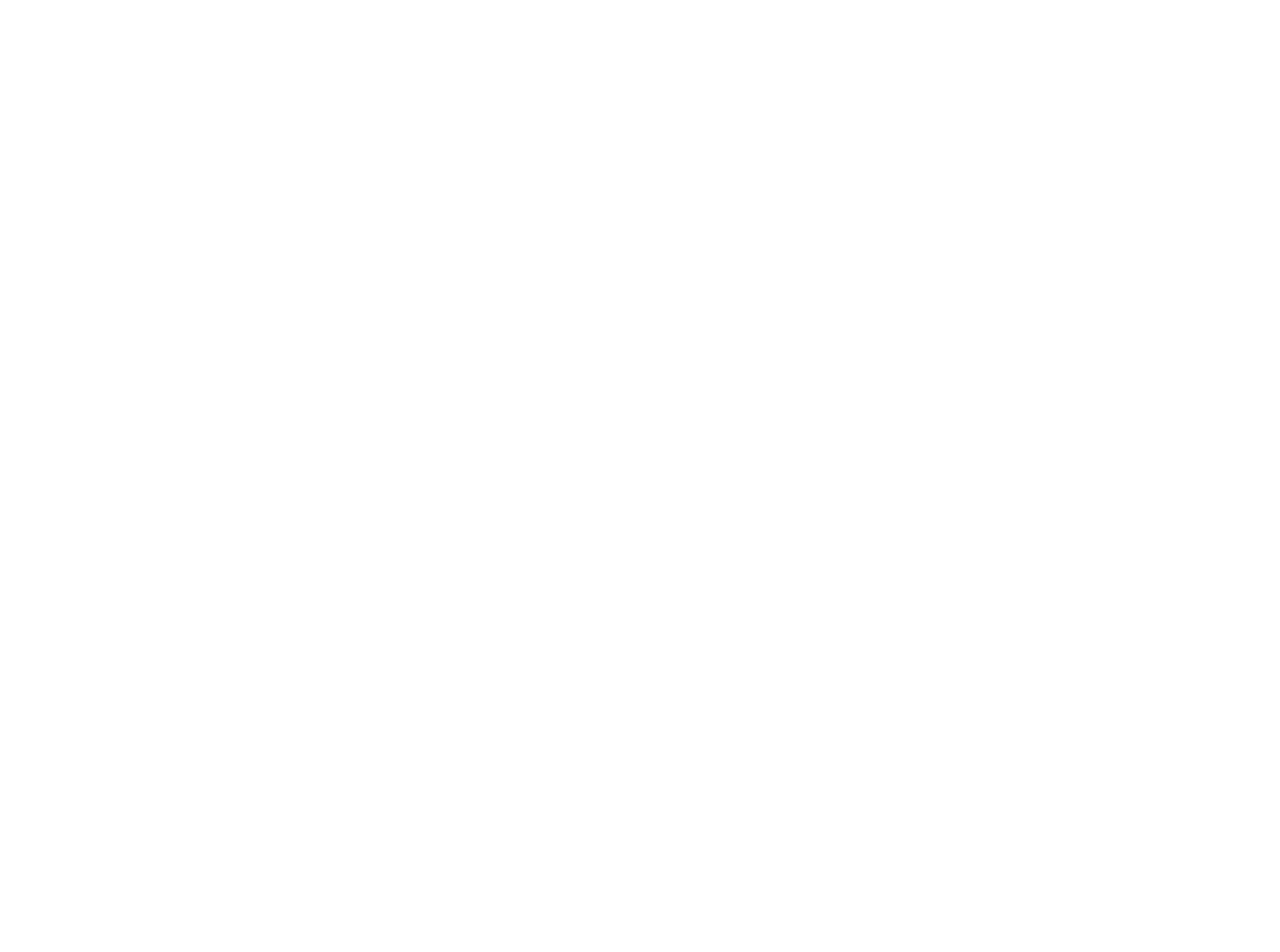
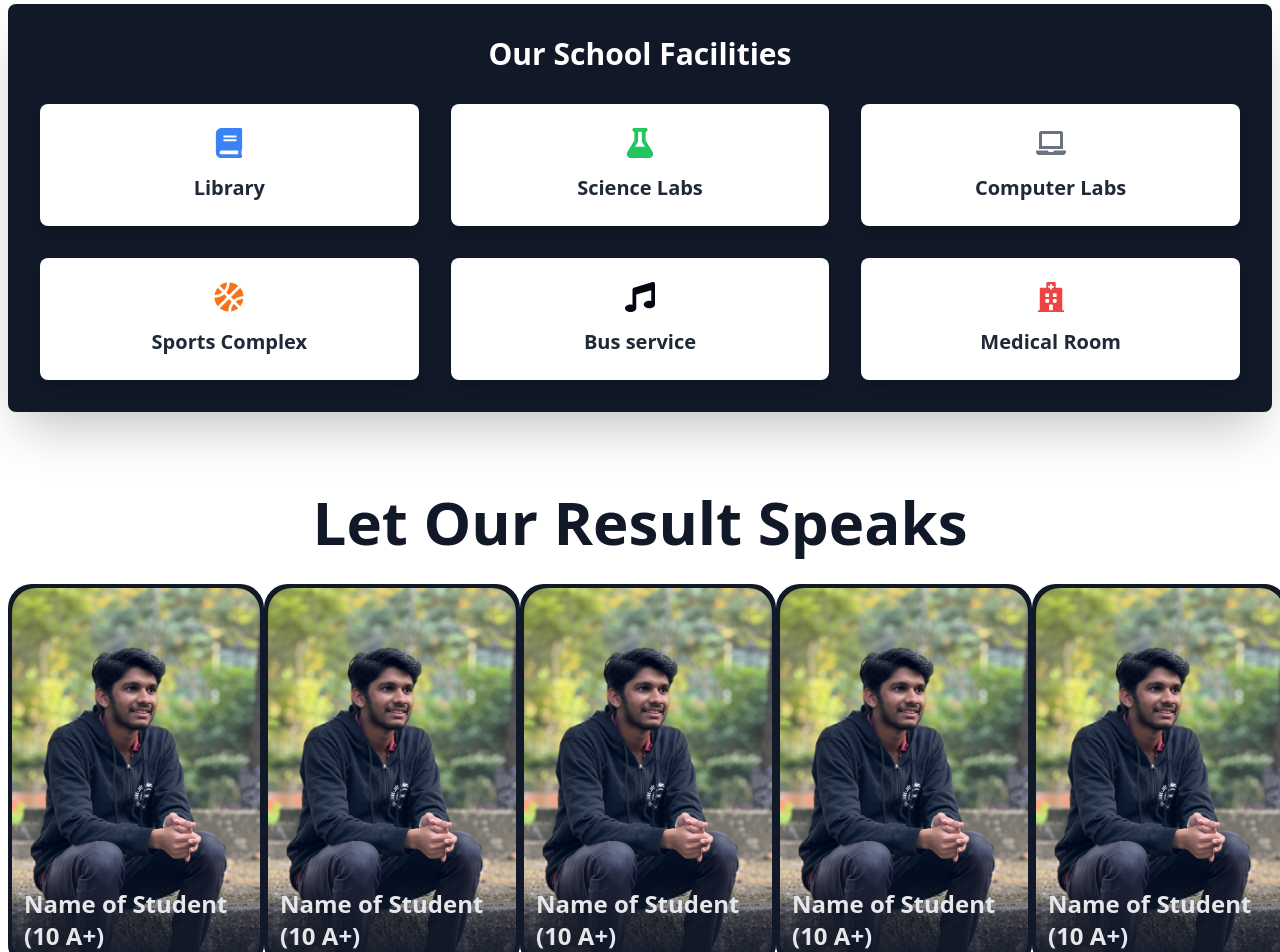
Before and after one commit to binshadhbu/mms-school-website, a Next.js app: page /programmes/primary in a window 1280 px wide. Shown: the part 700-1652 px from the top of the page. Before the commit the page ends 800 px from the top, so only its background shows below. Built offline with nearby package versions, Linux system fonts and the light colour scheme.

Commit message:
completed high school website

```diff
--- a/app/programmes/highschool/Hero.tsx
+++ b/app/programmes/common/Hero.tsx
@@ -53,7 +53,7 @@ const AboutSection = () => {
   return (
     <section className="text-white" id="about">
       <div className="md:grid md:grid-cols-2 gap-5 items-center py-8   sm:py-16 xl:px-16 rounded-3xl overflow-hidden ">
-        <Image src="/hs/hs.jpeg" width={500} height={500} alt="school image" className="rounded-3xl "/>
+        <Image src="/hs/hs.jpeg" width={500} height={500} alt="school image" className="rounded-3xl " />
         <div className="mt-4 md:mt-0 text-left flex flex-col h-full">
           <h2 className="text-4xl font-bold text-gray-600 mb-4">MMS High School</h2>
 
--- a/app/programmes/highschool/page.tsx
+++ b/app/programmes/highschool/page.tsx
@@ -1,9 +1,9 @@
-import Hero from './Hero'
+import Hero from '../common/Hero'
 import Navbar from '@/components/Navbar'
 import Footer from '@/components/ui/footer'
 import React from 'react'
 import { FaBook, FaFlask, FaLaptop, FaBasketballBall, FaMusic, FaHospital } from "react-icons/fa";
-import Winners from './Winners';
+import Winners from '../common/Winners';
 
 
 const facilities = [
--- a/app/programmes/primary/page.tsx
+++ b/app/programmes/primary/page.tsx
@@ -1,11 +1,44 @@
+import Hero from '../common/Hero'
+import Navbar from '@/components/Navbar'
+import Footer from '@/components/ui/footer'
 import React from 'react'
+import { FaBook, FaFlask, FaLaptop, FaBasketballBall, FaMusic, FaHospital } from "react-icons/fa";
+import Winners from '../common/Winners';
+
+
+const facilities = [
+    { name: "Library", icon: <FaBook className="text-blue-500 text-3xl" /> },
+    { name: "Science Labs", icon: <FaFlask className="text-green-500 text-3xl" /> },
+    { name: "Computer Labs", icon: <FaLaptop className="text-gray-500 text-3xl" /> },
+    { name: "Sports Complex", icon: <FaBasketballBall className="text-orange-500 text-3xl" /> },
+    { name: "Bus service", icon: <FaMusic className="text-purple-500 text-3xl" /> },
+    { name: "Medical Room", icon: <FaHospital className="text-red-500 text-3xl" /> },
+];
+
+
 
 const page = () => {
-  return (
-    <div>
-      <h1>primary section</h1>
-    </div>
-  )
+    return (
+        <div>
+            <Hero />
+
+            <div className="p-8 bg-gradient-to-r bg-gray-900 rounded-lg shadow-2xl  mx-2 mb-20">
+                <h2 className="text-3xl font-extrabold text-center text-white mb-8">Our School Facilities</h2>
+                <div className="grid grid-cols-1 sm:grid-cols-2 md:grid-cols-3 gap-8">
+                    {facilities.map((facility, index) => (
+                        <div key={index} className="flex flex-col items-center p-6 bg-white rounded-lg shadow-lg transform transition-transform hover:scale-105">
+                            {facility.icon}
+                            <p className="mt-4 text-xl font-semibold text-gray-800">{facility.name}</p>
+                        </div>
+                    ))}
+                </div>
+            </div>
+
+            <h1 className=" text-6xl font-bold text-center text-gray-900 my-8 ">Let Our Result Speaks</h1>
+
+            <Winners />
+        </div>
+    )
 }
 
 export default page
```
Also changed, not shown: app/programmes/common/TabButton.tsx (renamed from app/programmes/highschool/TabButton.tsx), app/programmes/common/Winners.tsx (renamed from app/programmes/highschool/Winners.tsx). Lines whose indentation alone changed are shown as unchanged.
